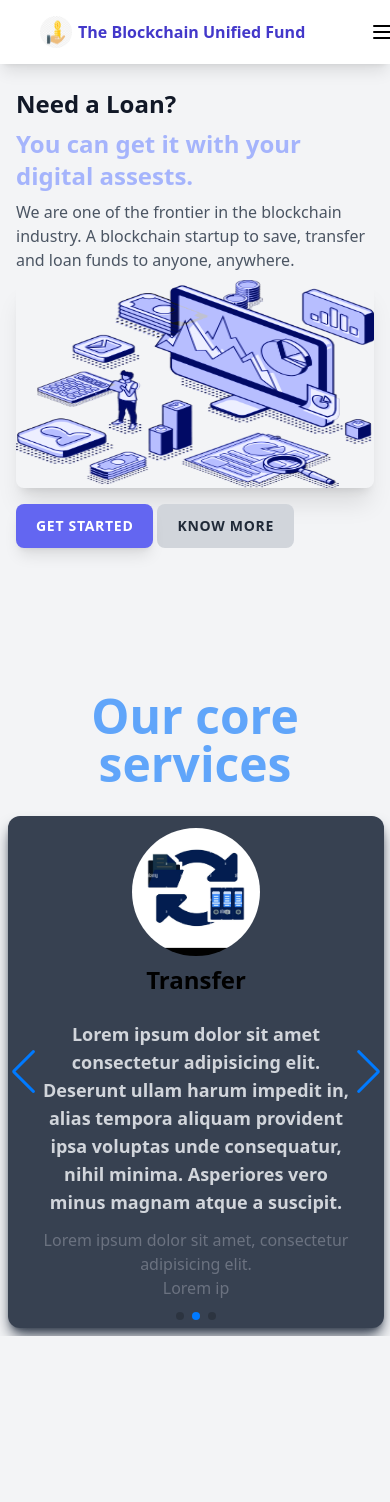
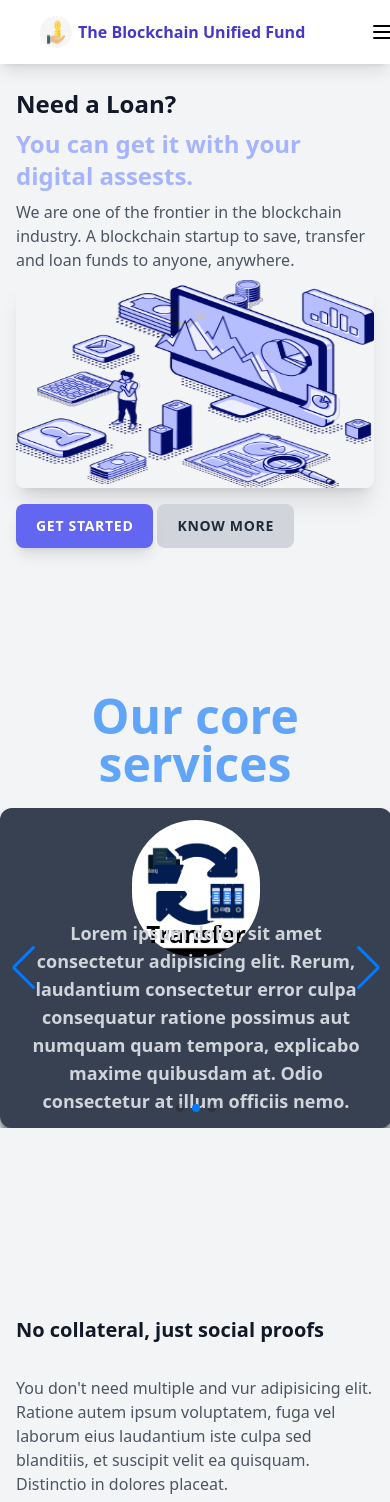
Before and after one commit to segunajibola/loan-app, a React (Create React App) app: page / in a window 390 px wide. Shown: the top 1502 px of the page. Built offline with nearby package versions, Linux system fonts and the light colour scheme.

Commit message:
first commit

```diff
--- a/src/components/Home.js
+++ b/src/components/Home.js
@@ -79,69 +79,33 @@ const Home = () => {
           }}
           navigation={true}
           modules={[Autoplay, Pagination, Navigation]}
-          className="relative w-[24.5rem] sm:w-[30rem] m-auto mt-5 md:w-[78rem]"
+          className="relative w-[24.5rem] sm:w-[30rem] m-5 md:h-[20rem] md:w-[78rem]"
           >
-            <SwiperSlide className="md:mt-1 p-2">
-                <figure className="bg-gray-700 dark:bg-gray-300 grid rounded-xl p-3 shadow-lg shadow-gray-700 h-[32rem]">
-                    <img className="w-32 h-32 rounded-full mx-auto" src="./images/save.jpg" alt="" />
-                    <h3 className='text-2xl font-semibold text-center'>Save</h3>
-                    <div className="pt-4 text-center space-y-3">
-                    <blockquote className='mx-auto'>
-                      <p className="text-lg font-semibold text-gray-300 mx-4 dark:text-gray-900">
-                      Lorem ipsum dolor sit amet consectetur adipisicing elit. Deserunt ullam harum impedit in, alias tempora aliquam provident ipsa voluptas unde consequatur, nihil minima. Asperiores vero minus magnam atque a suscipit.
-                      </p>
-                    </blockquote>
-                    <figcaption className="font-medium text-gray-500 dark:text-gray-800">
-                        <div className="">
-                        Lorem ipsum dolor sit amet, consectetur adipisicing elit.
-                        </div>
-                        <div className="mb-2">
-                        Lorem ip
-                        </div>
-                    </figcaption>
-                    </div>
+            <SwiperSlide className="md:mt-1">
+                <figure className="bg-gray-700 dark:bg-gray-300 grid rounded-xl p-3 shadow-lg shadow-gray-700 h-[20rem] text-center">
+                    <img className="w-32 rounded-full mx-auto" src="./images/save.jpg" alt="" />
+                    <h3 className='text-2xl font-semibold -mt-10'>Save</h3>
+                    <p className="text-lg font-semibold text-gray-300 mx-4 -mt-10 dark:text-gray-900">
+                      Lorem ipsum dolor, sit amet consectetur adipisicing elit. Rerum, laudantium consectetur error culpa consequatur ratione possimus aut numquam quam tempora, explicabo maxime quibusdam at. Odio consectetur at illum officiis nemo.
+                    </p>
                 </figure>
             </SwiperSlide>
-            <SwiperSlide className="md:mt-1 p-2">
-                <figure className="bg-gray-700 dark:bg-gray-300 grid rounded-xl p-3 shadow-lg shadow-gray-700 h-[32rem]">
-                    <img className="w-32 h-32 rounded-full mx-auto" src="./images/transfer.jpg" alt="" />
-                    <h3 className='text-2xl font-semibold text-center'>Transfer</h3>
-                    <div className="pt-4 text-center space-y-3">
-                    <blockquote className='mx-auto'>
-                        <p className="text-lg font-semibold text-gray-300 mx-4 dark:text-gray-900">
-                        Lorem ipsum dolor sit amet consectetur adipisicing elit. Deserunt ullam harum impedit in, alias tempora aliquam provident ipsa voluptas unde consequatur, nihil minima. Asperiores vero minus magnam atque a suscipit.
-                        </p>
-                    </blockquote>
-                    <figcaption className="font-medium text-gray-500 dark:text-gray-800">
-                        <div className="">
-                        Lorem ipsum dolor sit amet, consectetur adipisicing elit.
-                        </div>
-                        <div className="mb-2">
-                        Lorem ip
-                        </div>
-                    </figcaption>
-                    </div>
+            <SwiperSlide className="md:mt-1">
+                <figure className="bg-gray-700 dark:bg-gray-300 grid rounded-xl p-3 shadow-lg shadow-gray-700 h-[20rem] text-center">
+                    <img className="w-32 rounded-full mx-auto" src="./images/transfer.jpg" alt="" />
+                    <h3 className='text-2xl font-semibold -mt-10'>Transfer</h3>
+                    <p className="text-lg font-semibold text-gray-300 mx-4 -mt-10 dark:text-gray-900">
+                      Lorem ipsum dolor, sit amet consectetur adipisicing elit. Rerum, laudantium consectetur error culpa consequatur ratione possimus aut numquam quam tempora, explicabo maxime quibusdam at. Odio consectetur at illum officiis nemo.
+                    </p>
                 </figure>
             </SwiperSlide>
-            <SwiperSlide className="md:mt-1 p-2">
-                <figure className="bg-gray-700 dark:bg-gray-300 grid rounded-xl p-3 shadow-lg shadow-gray-700 h-[32rem]">
-                    <img className="w-32 h-32 rounded-full mx-auto" src="./images/loan.png" alt="" />
-                    <h3 className='text-2xl font-semibold text-center'>Loan</h3>
-                    <div className="pt-4 text-center space-y-3">
-                    <blockquote className='mx-auto'>
-                        <p className="text-lg font-semibold text-gray-300 mx-4 dark:text-gray-900">
-                        Lorem ipsum dolor sit amet consectetur adipisicing elit. Deserunt ullam harum impedit in, alias tempora aliquam provident ipsa voluptas unde consequatur, nihil minima. Asperiores vero minus magnam atque a suscipit.
-                        </p>
-                    </blockquote>
-                    <figcaption className="font-medium text-gray-500 dark:text-gray-800">
-                        <div className="">
-                        Lorem ipsum dolor sit amet, consectetur adipisicing elit.
-                        </div>
-                        <div className="mb-2">
-                        Lorem ip
-                        </div>
-                    </figcaption>
-                    </div>
+            <SwiperSlide className="md:mt-1">
+                <figure className="bg-gray-700 dark:bg-gray-300 grid rounded-xl p-3 shadow-lg shadow-gray-700 h-[20rem] text-center">
+                    <img className="w-32 rounded-full mx-auto" src="./images/loan.png" alt="" />
+                    <h3 className='text-2xl font-semibold -mt-10'>Loan</h3>
+                    <p className="text-lg font-semibold text-gray-300 mx-4 -mt-10 dark:text-gray-900">
+                      Lorem ipsum dolor, sit amet consectetur adipisicing elit. Rerum, laudantium consectetur error culpa consequatur ratione possimus aut numquam quam tempora, explicabo maxime quibusdam at. Odio consectetur at illum officiis nemo.
+                    </p>
                 </figure>
             </SwiperSlide>
           </Swiper>
@@ -191,52 +155,33 @@ const Home = () => {
           }}
           navigation={true}
           modules={[Autoplay, Pagination, Navigation]}
-          className="relative w-[24.5rem] sm:w-[30rem] m-auto md:w-[38rem]"
+          className="relative w-[24.5rem] sm:w-[30rem] h-[21rem] m-auto md:w-[38rem]"
           >
             <SwiperSlide className="md:mt-1 p-2">
-                <figure className="bg-gray-700 dark:bg-gray-300 grid rounded-xl p-3 shadow-lg shadow-gray-700">
-                    <img className="w-32 h-32 rounded-full mx-auto" src="./images/twitter.png" alt="" />
-                    <div className="pt-4 text-center space-y-3">
-                    <blockquote className='mx-auto'>
-                      <p className="text-lg font-semibold text-gray-300 mx-4 dark:text-gray-900">
-                      Lorem ipsum dolor sit amet consectetur adipisicing elit. Deserunt ullam harum impedit in, alias tempora aliquam provident ipsa voluptas unde consequatur, nihil minima. Asperiores vero minus magnam atque a suscipit.
-                      </p>
-                    </blockquote>
-                    <figcaption className="font-medium text-gray-500 dark:text-gray-800">
-                        <div className="">
-                        Lorem ipsum dolor sit amet, consectetur adipisicing elit.
-                        </div>
-                        <div className="mb-2">
-                        Lorem ip
-                        </div>
-                    </figcaption>
-                    </div>
+                <figure className="bg-gray-700 dark:bg-gray-300 grid rounded-xl p-3 shadow-lg shadow-gray-700 h-[20rem] text-center">
+                    <img className="w-32 rounded-full mx-auto" src="./images/save.jpg" alt="" />
+                    <h3 className='text-2xl font-semibold -mt-5'>Socials</h3>
+                    <p className="text-lg font-semibold text-gray-300 mx-4 -mt-5 dark:text-gray-900">
+                      Lorem ipsum dolor, sit amet consectetur adipisicing elit. Rerum, laudantium consectetur error culpa consequatur ratione possimus aut numquam quam tempora, explicabo maxime quibusdam at. Odio consectetur at illum officiis nemo.
+                    </p>
                 </figure>
             </SwiperSlide>
-            {/* The blockchain unified app
-            Blockchain startup
-            save
-            transfer
-            loan
-            */}
             <SwiperSlide className="md:mt-1 p-2">
-                <figure className="bg-gray-700 dark:bg-gray-300 grid rounded-xl p-3 shadow-lg shadow-gray-700">
-                    <img className="w-32 h-32 rounded-full mx-auto" src="./" alt="" />
-                    <div className="pt-4 text-center space-y-3">
-                    <blockquote className='mx-auto'>
-                        <p className="text-lg font-semibold text-gray-300 mx-4 dark:text-gray-900">
-                        Lorem ipsum dolor sit amet consectetur adipisicing elit. Deserunt ullam harum impedit in, alias tempora aliquam provident ipsa voluptas unde consequatur, nihil minima. Asperiores vero minus magnam atque a suscipit.
-                        </p>
-                    </blockquote>
-                    <figcaption className="font-medium text-gray-500 dark:text-gray-800">
-                        <div className="">
-                        Lorem ipsum dolor sit amet, consectetur adipisicing elit.
-                        </div>
-                        <div className="mb-2">
-                        Lorem ip
-                        </div>
-                    </figcaption>
-                    </div>
+                <figure className="bg-gray-700 dark:bg-gray-300 grid rounded-xl p-3 shadow-lg shadow-gray-700 h-[20rem] text-center">
+                    <img className="w-32 h-32 rounded-full mx-auto" src="./images/twitter.png" alt="" />
+                    <h3 className='text-2xl font-semibold -mt-5'>Digital assets</h3>
+                    <p className="text-lg font-semibold text-gray-300 mx-4 -mt-5 dark:text-gray-900">
+                      Lorem ipsum dolor, sit amet consectetur adipisicing elit. Rerum, laudantium consectetur error culpa consequatur ratione possimus aut numquam quam tempora, explicabo maxime quibusdam at. Odio consectetur at illum officiis nemo.
+                    </p>
+                </figure>
+            </SwiperSlide>
+            <SwiperSlide className="md:mt-1 p-2">
+                <figure className="bg-gray-700 dark:bg-gray-300 grid rounded-xl p-3 shadow-lg shadow-gray-700 h-[20rem] text-center">
+                    <img className="w-32 rounded-full mx-auto" src="./images/save.jpg" alt="" />
+                    <h3 className='text-2xl font-semibold -mt-5'>Proofs</h3>
+                    <p className="text-lg font-semibold text-gray-300 mx-4 -mt-5 dark:text-gray-900">
+                      Lorem ipsum dolor, sit amet consectetur adipisicing elit. Rerum, laudantium consectetur error culpa consequatur ratione possimus aut numquam quam tempora, explicabo maxime quibusdam at. Odio consectetur at illum officiis nemo.
+                    </p>
                 </figure>
             </SwiperSlide>
           </Swiper>
```
Also changed, not shown: public/images/proof.jpg (added), public/images/social-proof.png (added).
